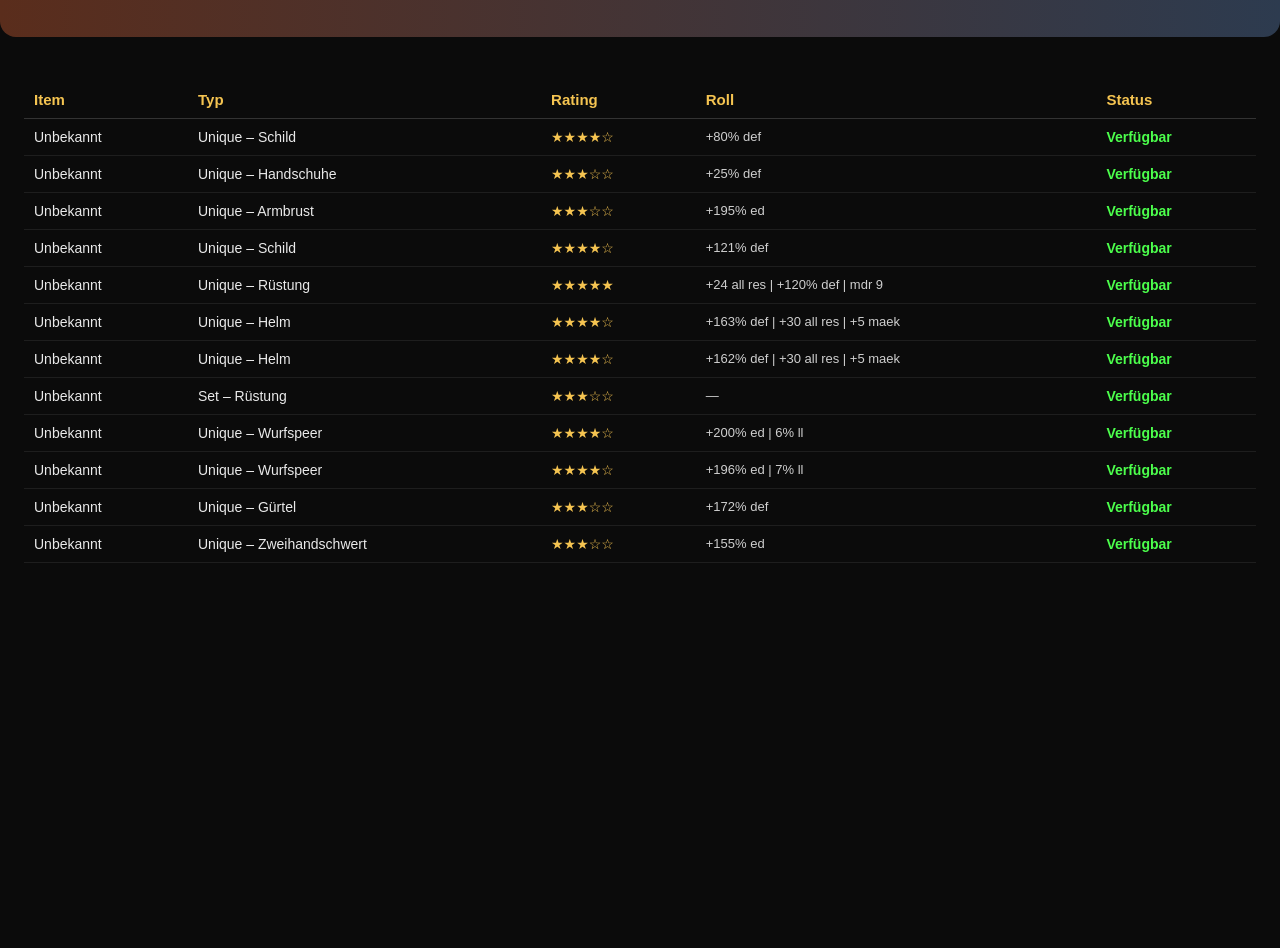
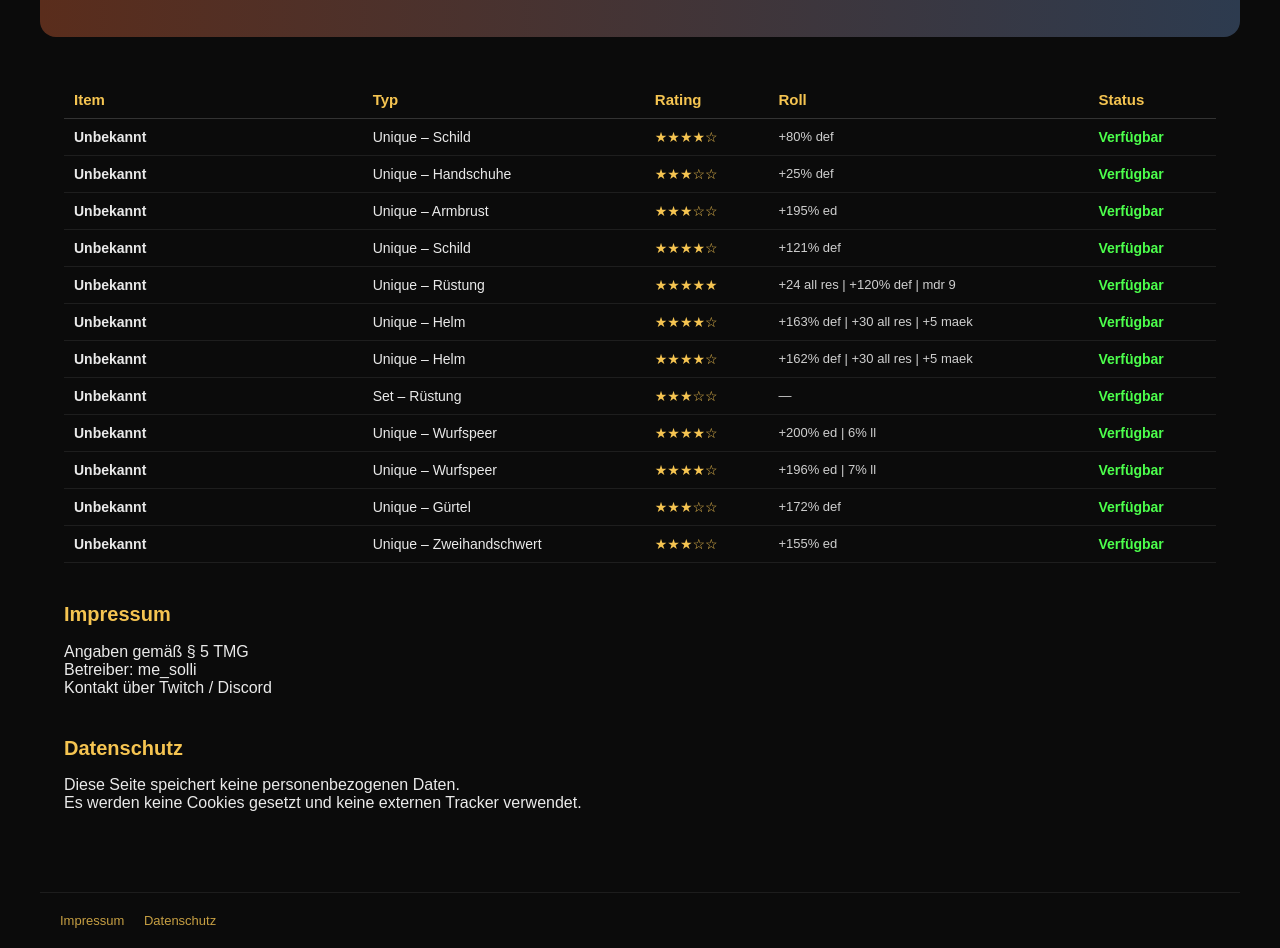
Before and after one commit to me-solli/lootliste, a plain HTML site: page index.html in a window 1280 px wide. Shown: the part 84-1032 px from the top of the page. Before the commit the page ends 800 px from the top, so only its background shows below. Drawn offline with Linux system fonts and the light colour scheme.

Commit message:
Update index.html

```diff
--- a/index.html
+++ b/index.html
@@ -13,6 +13,13 @@
       color: #eaeaea;
     }
 
+    /* ===== LAYOUT WRAPPER ===== */
+    .wrapper {
+      max-width: 1200px;
+      margin: 0 auto;
+    }
+
+    /* ===== HEADER ===== */
     .header {
       padding: 24px;
       background: linear-gradient(90deg, #5a2d1c, #2d3b4f);
@@ -29,6 +36,7 @@
       opacity: 0.85;
     }
 
+    /* ===== CONTENT ===== */
     .container {
       padding: 24px;
     }
@@ -58,6 +66,12 @@
       background: #141414;
     }
 
+    /* ===== SPALTEN ===== */
+    .item-name {
+      font-weight: bold;
+      min-width: 180px;
+    }
+
     .stars {
       color: #f5c451;
       white-space: nowrap;
@@ -66,33 +80,60 @@
     .roll {
       color: #cfcfcf;
       font-size: 13px;
+      max-width: 320px;
     }
 
+    /* ===== STATUS ===== */
     .status {
       font-weight: bold;
+      white-space: nowrap;
     }
 
-    .status.verfuegbar {
-      color: #4cff4c;
+    .status.verfuegbar { color: #4cff4c; }
+    .status.reserviert { color: #ffd24c; }
+    .status.vergeben   { color: #ff5c5c; }
+
+    /* ===== FOOTER ===== */
+    footer {
+      margin-top: 40px;
+      padding: 20px;
+      border-top: 1px solid #222;
+      font-size: 13px;
+      opacity: 0.8;
     }
 
-    .status.reserviert {
-      color: #ffd24c;
+    footer a {
+      color: #f5c451;
+      text-decoration: none;
+      margin-right: 16px;
     }
 
-    .status.vergeben {
-      color: #ff5c5c;
+    footer a:hover {
+      text-decoration: underline;
+    }
+
+    section {
+      margin-top: 40px;
+    }
+
+    section h2 {
+      color: #f5c451;
+      font-size: 20px;
     }
   </style>
 </head>
 
 <body>
 
+  <div class="wrapper">
+
+    <!-- HEADER -->
     <div class="header">
       <h1>🎁 Community Lootliste – Free Items</h1>
       <p>Diablo II Resurrected · Non-Ladder · me_solli</p>
     </div>
 
+    <!-- CONTENT -->
     <div class="container">
 
       <table>
@@ -105,9 +146,35 @@
             <th>Status</th>
           </tr>
         </thead>
-
         <tbody id="loot-table"></tbody>
       </table>
+
+      <!-- IMPRESSUM -->
+      <section id="impressum">
+        <h2>Impressum</h2>
+        <p>
+          Angaben gemäß § 5 TMG<br>
+          Betreiber: me_solli<br>
+          Kontakt über Twitch / Discord
+        </p>
+      </section>
+
+      <!-- DATENSCHUTZ -->
+      <section id="datenschutz">
+        <h2>Datenschutz</h2>
+        <p>
+          Diese Seite speichert keine personenbezogenen Daten.<br>
+          Es werden keine Cookies gesetzt und keine externen Tracker verwendet.
+        </p>
+      </section>
+
+    </div>
+
+    <!-- FOOTER -->
+    <footer>
+      <a href="#impressum">Impressum</a>
+      <a href="#datenschutz">Datenschutz</a>
+    </footer>
 
   </div>
 
@@ -125,7 +192,7 @@
       if (item.status === "Vergeben") statusClass = "vergeben";
 
       row.innerHTML = `
-        <td>${item.name}</td>
+        <td class="item-name">${item.name}</td>
         <td>${item.category}</td>
         <td class="stars">${item.stars}</td>
         <td class="roll">${item.roll}</td>
```
Lines whose indentation alone changed are shown as unchanged.
